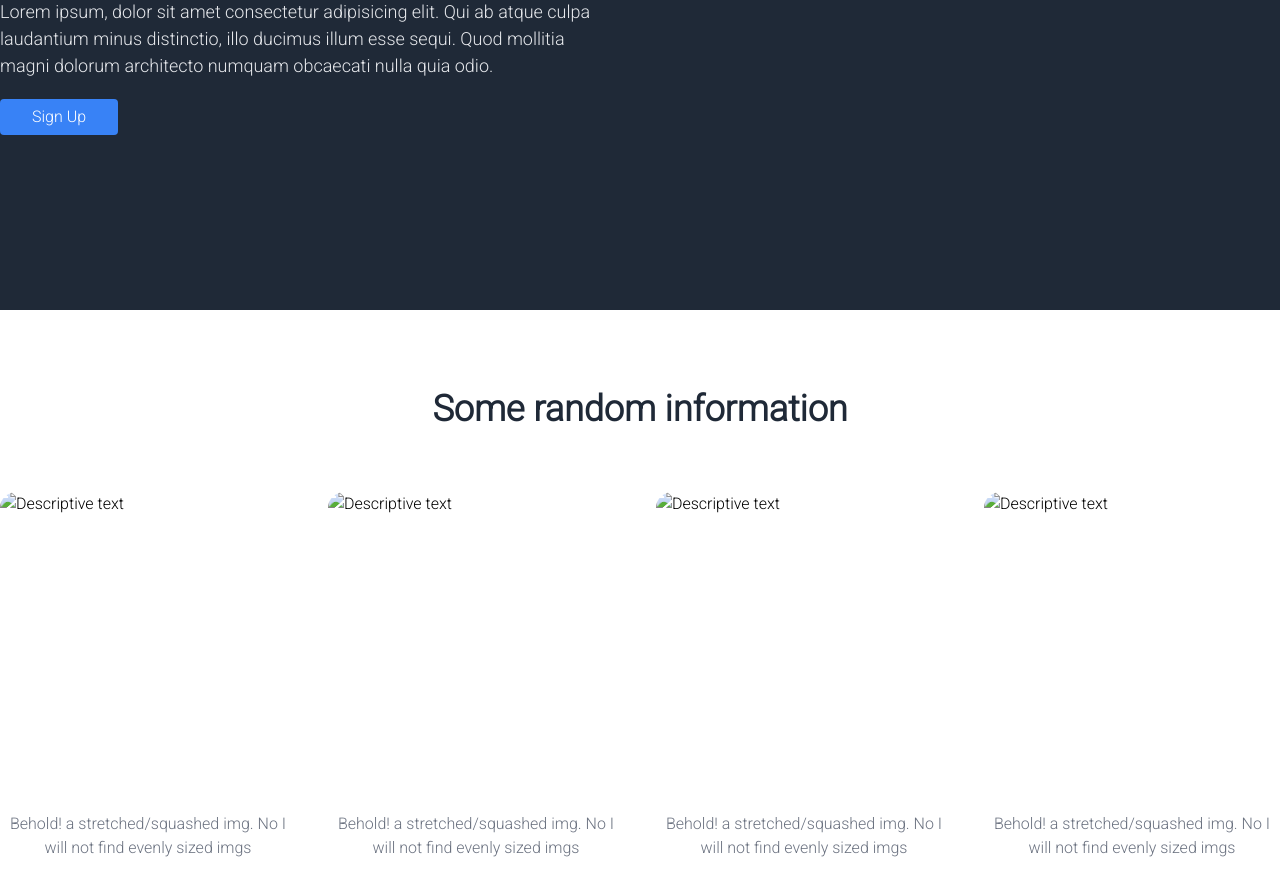
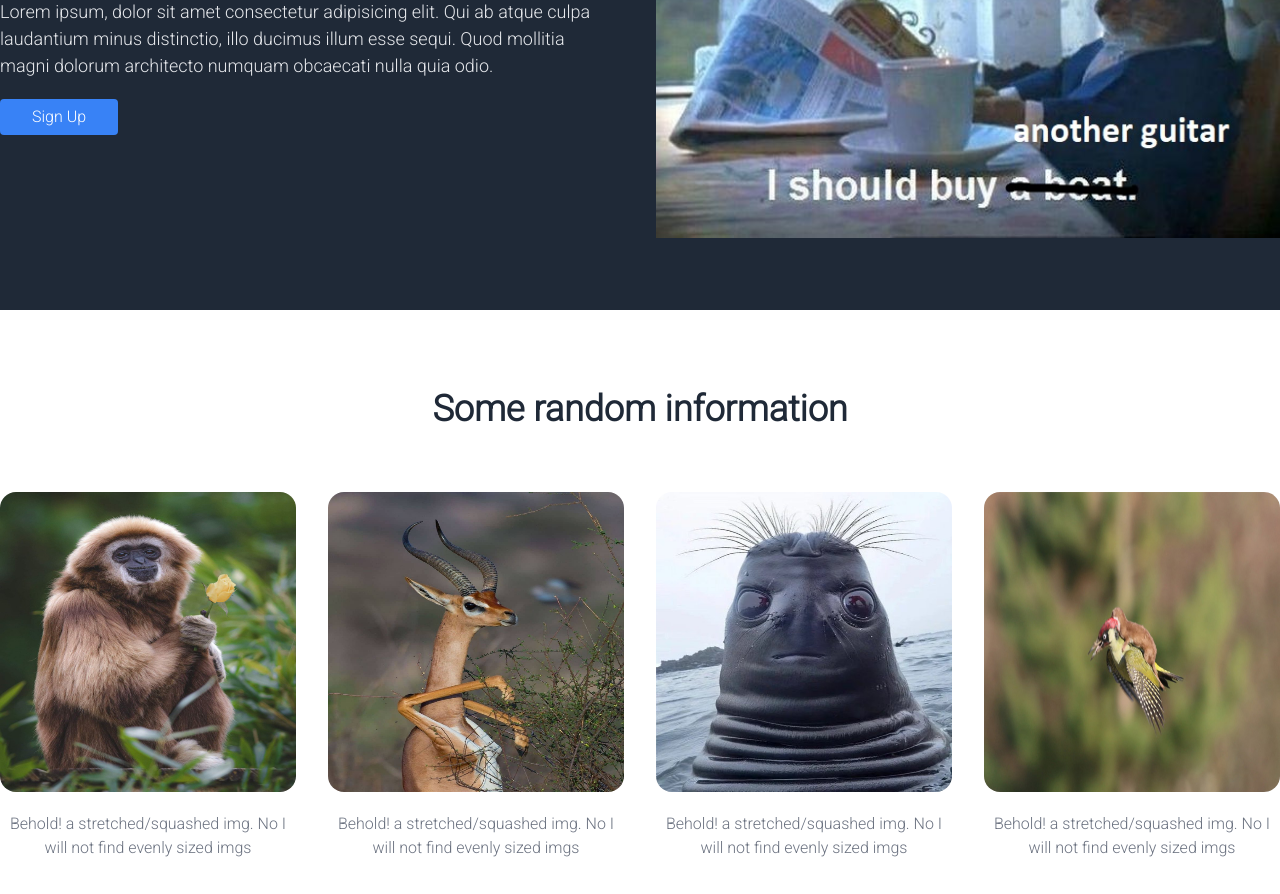
Before and after one commit to ollyjw/codingskills, a plain HTML site: page index.html in a window 1280 px wide. Shown: the part 406-1300 px from the top of the page. Drawn offline with nearby package versions, Linux system fonts and the light colour scheme; the site is published under a folder, as on GitHub Pages, so addresses that start at the root find nothing.

Commit message:
updated img urls

```diff
--- a/index.html
+++ b/index.html
@@ -41,7 +41,7 @@
                     <p><a href="/" class="btn border-none">Sign Up</a></p>
                 </div>
                 <div>
-                    <img src="/images/ishouldbuyanotherguitar.jpg" class="img-lg img-responsive" alt="descriptive text">
+                    <img src="images/ishouldbuyanotherguitar.jpg" class="img-lg img-responsive" alt="descriptive text">
                 </div>
             </div>
         </div>
@@ -52,19 +52,19 @@
             <h2 class="h2 pb-5 mb-9">Some random information</h2>
             <div class="grid grid-cols-4 gap-8 mb-9 pb-9">
                 <div>
-                    <img src="/images/gibbon.jpeg" class="img-sm img-responsive" alt="Descriptive text">
+                    <img src="images/gibbon.jpeg" class="img-sm img-responsive" alt="Descriptive text">
                     <p class="text-center text-gray-500	py-5">Behold! a stretched/squashed img. No I will not find evenly sized imgs</p>
                 </div>
                 <div>
-                    <img src="/images/normal.jpeg" class="img-sm img-responsive" alt="Descriptive text">
+                    <img src="images/normal.jpeg" class="img-sm img-responsive" alt="Descriptive text">
                     <p class="text-center text-gray-500	py-5">Behold! a stretched/squashed img. No I will not find evenly sized imgs</p>
                 </div>
                 <div>
-                    <img src="/images/seadog.jpeg" class="img-sm img-responsive" alt="Descriptive text">
+                    <img src="images/seadog.jpeg" class="img-sm img-responsive" alt="Descriptive text">
                     <p class="text-center text-gray-500	py-5">Behold! a stretched/squashed img. No I will not find evenly sized imgs</p>
                 </div>
                 <div>
-                    <img src="/images/wzl.jpg" class="img-sm img-responsive" alt="Descriptive text">
+                    <img src="images/wzl.jpg" class="img-sm img-responsive" alt="Descriptive text">
                     <p class="text-center text-gray-500	py-5">Behold! a stretched/squashed img. No I will not find evenly sized imgs</p>
                 </div>
             </div>
```
